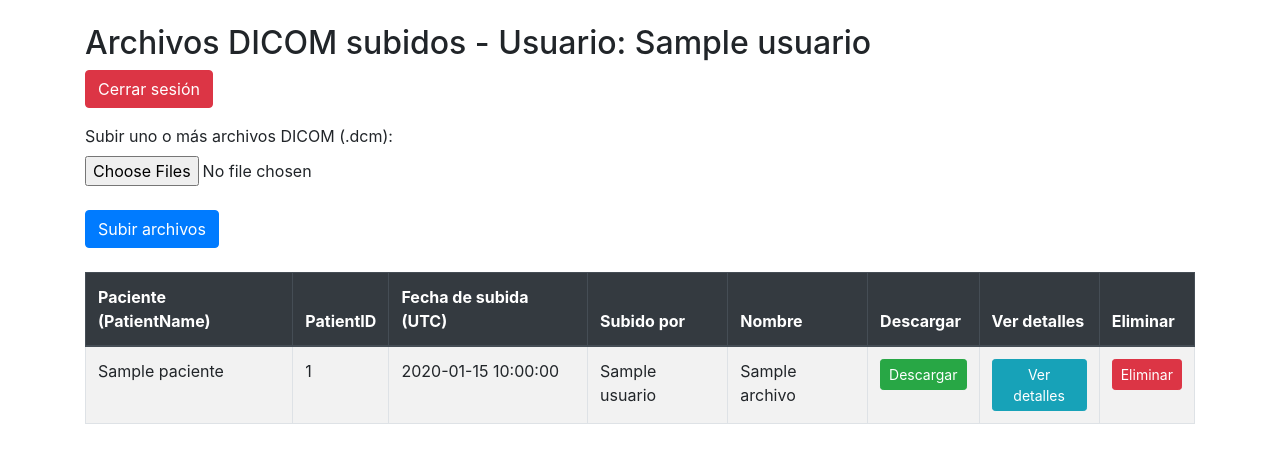
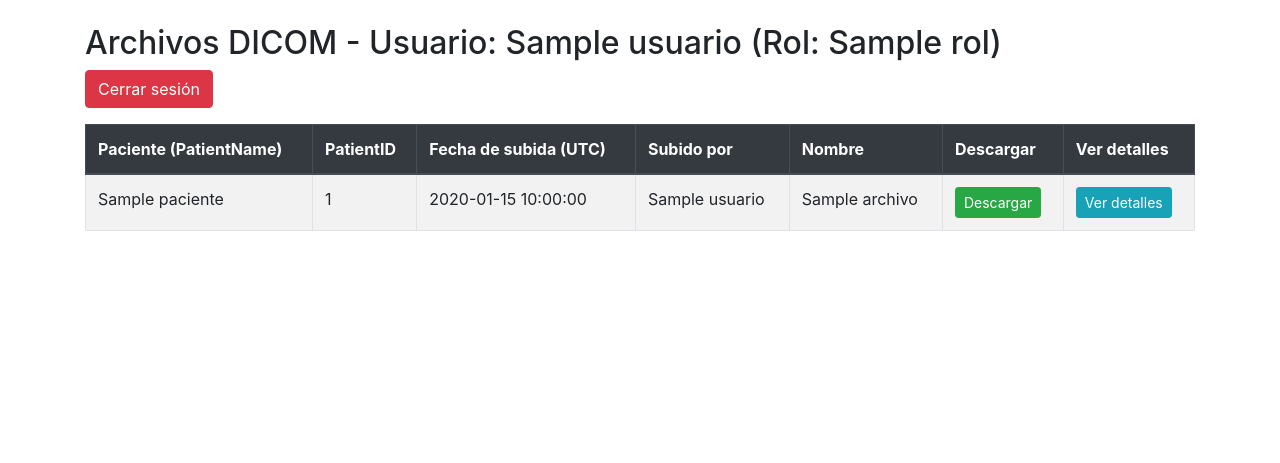
Before and after one commit to EduMG02/Dicom-Web, a Flask app: template templates/index.html in a window 1280 px wide. Shown: the top 463 px of the page. Run offline with Flask 3, Linux system fonts and the light colour scheme; the template is opened without the code that fills it: most values are stand-ins (such as "Sample title", 1, 10 or a date in 2020); some libraries are stand-ins or nearby versions.

Commit message:
Usuarios

```diff
--- a/app.py
+++ b/app.py
@@ -42,8 +42,11 @@ def login():
     if request.method == 'POST':
         usuario = request.form['usuario']
         password = request.form['password']
-        if usuario == 'admin' and password == '123':
+        usuario_doc = coleccion_usuarios.find_one({'usuario': usuario, 'password': password})
+        if usuario_doc:
             session['usuario'] = usuario
+            session['rol'] = usuario_doc.get('rol')
+            session['patient_id'] = usuario_doc.get('patient_id')  # solo si es paciente
             return redirect(url_for('index'))
         flash('Credenciales inválidas')
     return render_template('login.html')
@@ -53,7 +56,7 @@ def index():
     if 'usuario' not in session:
         return redirect(url_for('login'))
 
-    if request.method == 'POST':
+    if request.method == 'POST' and session['rol'] in ['admin', 'clinica', 'doctor']:
         archivos = request.files.getlist('archivos')
         for archivo in archivos:
             if archivo and archivo.filename != '':
@@ -67,7 +70,7 @@ def index():
                     ds = pydicom.dcmread(BytesIO(contenido), force=True)
                     paciente = ds.get("PatientName", "Desconocido")
                     patient_id = ds.get("PatientID", "Desconocido")
-                except Exception as e:
+                except Exception:
                     paciente = "Error al leer"
                     patient_id = "Error al leer"
 
@@ -84,9 +87,17 @@ def index():
                 })
         flash('Archivos DICOM subidos a S3 y registrados en MongoDB')
 
-    archivos = list(coleccion_archivos.find({}))  # Mostrar todos los archivos (o filtrar por usuario si quieres)
-    return render_template('index.html', archivos=archivos, usuario=session['usuario'])
+    # Visualización según el rol
+    if session['rol'] in ['admin', 'clinica']:
+        archivos = list(coleccion_archivos.find({}))
+    elif session['rol'] == 'doctor':
+        archivos = list(coleccion_archivos.find({'usuario': session['usuario']}))
+    elif session['rol'] == 'paciente':
+        archivos = list(coleccion_archivos.find({'patient_id': session.get('patient_id')}))
+    else:
+        archivos = []
 
+    return render_template('index.html', archivos=archivos, usuario=session['usuario'], rol=session['rol'])
 
 @app.route('/logout')
 def logout():
@@ -98,7 +109,6 @@ def ver(filename):
     if 'usuario' not in session:
         return redirect(url_for('login'))
 
-    # Descargar archivo DICOM desde S3 a memoria
     archivo_memoria = io.BytesIO()
     try:
         s3.download_fileobj(S3_BUCKET, filename, archivo_memoria)
@@ -108,7 +118,6 @@ def ver(filename):
         flash('No se pudo cargar el archivo DICOM')
         return redirect(url_for('index'))
 
-    # Extraer metadatos
     def safe_get(tag):
         return str(ds.get(tag, 'N/A'))
 
@@ -129,14 +138,10 @@ def ver(filename):
         'Columns': safe_get("Columns"),
     }
 
-    # Convertir imagen DICOM a PNG base64 para mostrar en la web
     try:
-        # ds.pixel_array es un numpy array con la imagen
         arr = ds.pixel_array
-        # Normalizar imagen a 0-255
         arr = (arr - arr.min()) / (arr.max() - arr.min()) * 255
         arr = arr.astype('uint8')
-
         im = Image.fromarray(arr)
         buffer = io.BytesIO()
         im.save(buffer, format="PNG")
@@ -146,28 +151,26 @@ def ver(filename):
 
     return render_template('ver.html', metadatos=metadatos, imagen=encoded_img, filename=filename)
 
-
 @app.route('/eliminar/<filename>', methods=['POST'])
 def eliminar_archivo(filename):
     if 'usuario' not in session:
         return redirect(url_for('login'))
 
-    try:
-        # Eliminar archivo de S3
-        s3.delete_object(Bucket=S3_BUCKET, Key=filename)
+    archivo = coleccion_archivos.find_one({'nombre': filename})
+    if not archivo:
+        flash("Archivo no encontrado")
+        return redirect(url_for('index'))
 
-        # Eliminar entrada en MongoDB
-        resultado = coleccion_archivos.delete_one({'nombre': filename})
-
-        if resultado.deleted_count > 0:
+    if session['rol'] in ['admin', 'clinica'] or (session['rol'] == 'doctor' and archivo['usuario'] == session['usuario']):
+        try:
+            s3.delete_object(Bucket=S3_BUCKET, Key=filename)
+            coleccion_archivos.delete_one({'nombre': filename})
             flash(f'Archivo {filename} eliminado correctamente.')
-        else:
-            flash(f'Archivo {filename} no encontrado en la base de datos.')
-    except Exception as e:
-        flash(f'Error al eliminar el archivo: {str(e)}')
-
+        except Exception as e:
+            flash(f'Error al eliminar el archivo: {str(e)}')
+    else:
+        flash("No tienes permiso para eliminar este archivo.")
     return redirect(url_for('index'))
-
 
 @app.route('/descargar/<filename>')
 def descargar(filename):
@@ -182,13 +185,12 @@ def descargar(filename):
                 'Key': filename,
                 'ResponseContentDisposition': f'attachment; filename="{filename}"'
             },
-            ExpiresIn=60  # válido por 60 segundos
+            ExpiresIn=60
         )
         return redirect(url_presignada)
     except Exception as e:
         flash(f'Error al generar el enlace de descarga: {str(e)}')
         return redirect(url_for('index'))
 
-
 if __name__ == '__main__':
     app.run(debug=True)
--- a/templates/index.html
+++ b/templates/index.html
@@ -7,7 +7,7 @@
 </head>
 <body>
     <div class="container mt-4">
-        <h2>Archivos DICOM subidos - Usuario: {{ usuario }}</h2>
+        <h2>Archivos DICOM - Usuario: {{ usuario }} (Rol: {{ rol }})</h2>
         <a href="{{ url_for('logout') }}" class="btn btn-danger mb-3">Cerrar sesión</a>
 
         {% with messages = get_flashed_messages() %}
@@ -20,6 +20,7 @@
         {% endif %}
         {% endwith %}
 
+        {% if rol in ['doctor', 'clinica'] %}
         <form action="{{ url_for('index') }}" method="post" enctype="multipart/form-data" class="mb-4">
             <div class="form-group">
                 <label for="archivos">Subir uno o más archivos DICOM (.dcm):</label>
@@ -27,6 +28,7 @@
             </div>
             <button type="submit" class="btn btn-primary mt-2">Subir archivos</button>
         </form>
+        {% endif %}
 
         {% if archivos %}
         <table class="table table-striped table-bordered">
@@ -39,7 +41,9 @@
                     <th>Nombre</th>
                     <th>Descargar</th>
                     <th>Ver detalles</th>
+                    {% if rol in ['doctor', 'clinica'] %}
                     <th>Eliminar</th>
+                    {% endif %}
                 </tr>
             </thead>
             <tbody>
@@ -52,11 +56,13 @@
                     <td>{{ archivo.nombre }}</td>
                     <td><a href="{{ url_for('descargar', filename=archivo.nombre) }}" class="btn btn-sm btn-success">Descargar</a></td>
                     <td><a href="{{ url_for('ver', filename=archivo.nombre) }}" class="btn btn-sm btn-info">Ver detalles</a></td>
+                    {% if rol in ['doctor', 'clinica'] %}
                     <td>
                         <form action="{{ url_for('eliminar_archivo', filename=archivo.nombre) }}" method="post" style="display:inline;">
                             <button type="submit" class="btn btn-sm btn-danger" onclick="return confirm('¿Seguro que quieres eliminar este archivo?');">Eliminar</button>
                         </form>
                     </td>
+                    {% endif %}
                 </tr>
                 {% endfor %}
             </tbody>
```
